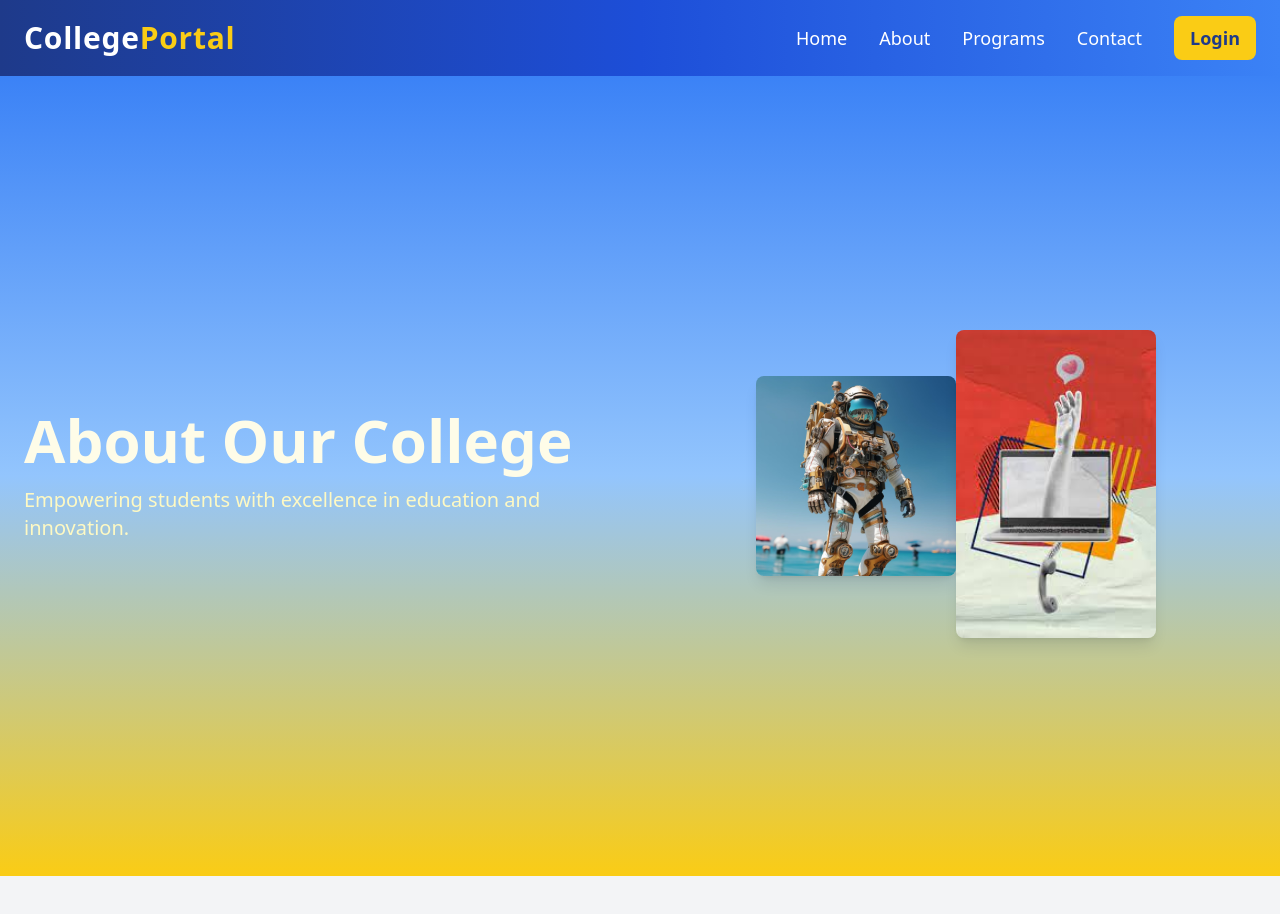
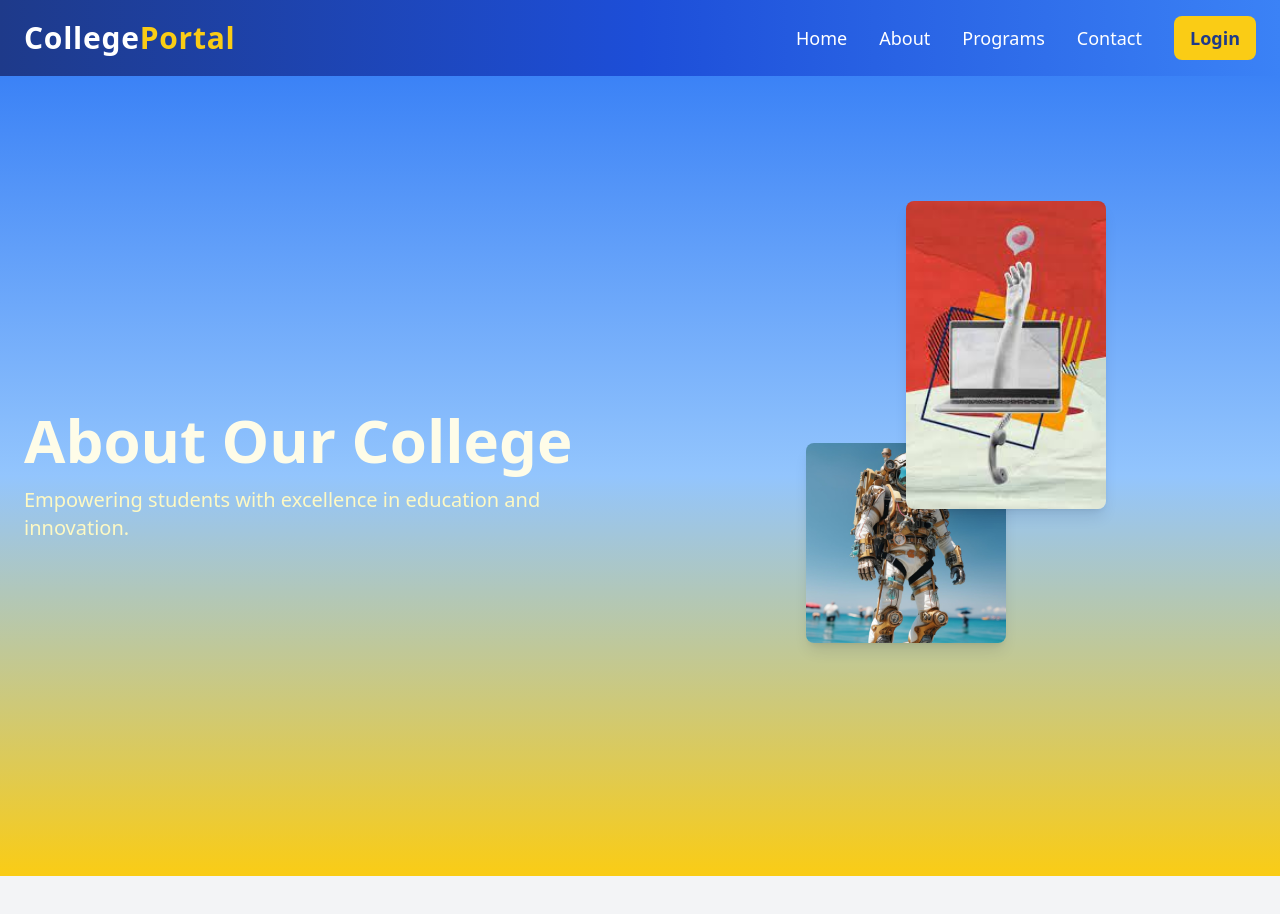
Before and after one commit to atulsadiwal/college-portal, a Next.js app: page /about in a window 1280 px wide. Shown: the top 914 px of the page. Built offline with nearby package versions, Linux system fonts and the light colour scheme.

Commit message:
New changes

```diff
--- a/src/app/about/About.js
+++ b/src/app/about/About.js
@@ -8,51 +8,44 @@ import { ScrollTrigger } from "gsap/dist/ScrollTrigger";
 import Image from "next/image";
 import { FaGraduationCap, FaBook, FaUsers, FaChalkboardTeacher } from "react-icons/fa";
 import "../../styles/globals.css";
-import Faqs from "@/components/Faqs";
-import TeamComponent from "@/components/TeamComponent";
-import WhyChooseUs from "@/components/WhyChooseUs";
-
 
 gsap.registerPlugin(ScrollTrigger);
 
 const About = () => {
-
     const heroRef = useRef(null);
     const heroTextRef = useRef(null);
     const heroImageRef = useRef(null);
     const imageRefs = useRef([]);
-    const [zIndex, setZIndex] = useState([1, 2]); // Default stacking order
+    const [zIndex, setZIndex] = useState([1, 2]);
 
     const handleHoverStart = (index) => {
         const updatedZIndex = [...zIndex];
-        updatedZIndex[index] = 2; // Bring hovered image to the front
-        updatedZIndex[1 - index] = 1; // Send the other image to the back
+        updatedZIndex[index] = 2;
+        updatedZIndex[1 - index] = 1;
         setZIndex(updatedZIndex);
     };
 
     const handleHoverEnd = () => {
-        setZIndex([1, 2]); // Reset to default order
+        setZIndex([1, 2]);
     };
     useEffect(() => {
         const tl = gsap.timeline({
             scrollTrigger: {
                 trigger: heroRef.current,
                 start: "top top",
-                end: "+=100%", // Section stays pinned until animation is done
+                end: "+=100%",
                 scrub: true,
                 pin: true,
                 anticipatePin: 1,
             },
         });
 
-        // Image grows to fill viewport
         tl.to(heroImageRef.current, {
             scale: 1,
             duration: 2,
             ease: "power3.inOut",
         });
 
-        // Text fades out
         tl.to(
             heroTextRef.current,
             {
@@ -61,10 +54,9 @@ const About = () => {
                 duration: 1,
                 ease: "power3.inOut",
             },
-            "<" // Synchronized with image animation
+            "<"
         );
 
-        // Images fade out
         imageRefs.current.forEach((imageRef) => {
             tl.to(
                 imageRef,
@@ -74,7 +66,7 @@ const About = () => {
                     duration: 1,
                     ease: "power3.inOut",
                 },
-                "<" // Synchronized with text animation
+                "<"
             );
         });
     }, []);
@@ -89,15 +81,15 @@ const About = () => {
         sections.forEach((sectionRef) => {
             gsap.fromTo(
                 sectionRef.current,
-                { opacity: 0, y: 50 }, // Start state
+                { opacity: 0, y: 50 },
                 {
                     opacity: 1,
-                    y: 0, // End state
+                    y: 0,
                     duration: 1.5,
                     ease: "power3.out",
                     scrollTrigger: {
                         trigger: sectionRef.current,
-                        start: "top 80%", // Triggers when section enters 80% of viewport
+                        start: "top 80%",
                         toggleActions: "play none none none",
                     },
                 }
@@ -109,12 +101,10 @@ const About = () => {
         <>
             <Header />
             <main className="bg-gray-100 text-gray-800">
-                {/* Hero Section */}
                 <section
                     ref={heroRef}
                     className="relative h-screen bg-gradient-to-b from-blue-500 via-blue-300 to-yellow-400 text-yellow-100 overflow-hidden flex items-center"
                 >
-    {/* Background Image */}
                     <div
                         ref={heroImageRef}
                         className="absolute inset-0 z-0 scale-0 origin-center"
@@ -129,12 +119,10 @@ const About = () => {
                         />
                     </div>
 
-    {/* Content */}
-    <div className="relative z-10 container mx-auto px-6 flex flex-col md:grid md:grid-cols-2 gap-8 items-center">
-        {/* Left Section: Text */}
+                    <div className="relative z-10 container mx-auto px-6 grid grid-cols-1 md:grid-cols-2 gap-8 items-center">
                         <div
                             ref={heroTextRef}
-            className="text-center md:text-left order-2 md:order-1"
+                            className="text-center md:text-left"
                         >
                             <h1 className="text-4xl md:text-6xl font-extrabold text-yellow-50">
                                 About Our College
@@ -144,12 +132,10 @@ const About = () => {
                             </p>
                         </div>
 
-        {/* Right Section: Images */}
-        <div className="flex-1 relative flex items-center justify-center h-full order-1 md:order-2">
-            {/* Top Left Image */}
+                        <div className="flex-1 relative flex items-center justify-center h-full">
                             <motion.div
                                 ref={(el) => (imageRefs.current[0] = el)}
-                className="absolute top-1/4 left-1/4 md:top-auto md:left-auto md:relative transform hover:scale-105 transition-transform duration-500"
+                                className="absolute top-1/4 left-1/4 transform hover:scale-105 transition-transform duration-500"
                                 whileHover={{ scale: 1.1 }}
                                 style={{ zIndex: zIndex[0] }}
                                 onHoverStart={() => handleHoverStart(0)}
@@ -164,10 +150,9 @@ const About = () => {
                                 />
                             </motion.div>
 
-            {/* Bottom Right Image */}
                             <motion.div
                                 ref={(el) => (imageRefs.current[1] = el)}
-                className="absolute bottom-1/4 right-1/4 md:bottom-auto md:right-auto md:relative transform hover:scale-105 transition-transform duration-500 mt-4"
+                                className="absolute bottom-1/4 right-1/4 transform hover:scale-105 transition-transform duration-500"
                                 whileHover={{ scale: 1.1 }}
                                 style={{ zIndex: zIndex[1] }}
                                 onHoverStart={() => handleHoverStart(1)}
@@ -185,8 +170,6 @@ const About = () => {
                     </div>
                 </section>
 
-
-                {/* Vision, Mission, Values */}
                 <section ref={visionRef} className="py-16 bg-gradient-to-r from-gray-100 via-gray-200 to-gray-300">
                     <div className="container mx-auto px-6">
                         <h2 className="text-2xl md:text-4xl font-extrabold text-center mb-12 text-gray-800">
@@ -238,7 +221,6 @@ const About = () => {
                     </div>
                 </section>
 
-                {/* Highlights */}
                 <section ref={highlightsRef} className="py-20 bg-gray-50">
                     <div className="container mx-auto px-6">
                         <h2 className="text-2xl md:text-4xl font-extrabold text-center mb-16 text-gray-800">
@@ -280,7 +262,6 @@ const About = () => {
                                     className="relative overflow-hidden rounded-lg shadow-lg bg-white group transform transition-all duration-500 hover:scale-105"
                                     whileHover={{ translateY: -5 }}
                                 >
-                                    {/* Background Image */}
                                     <div className="absolute inset-0">
                                         <Image
                                             src={item.image}
@@ -290,9 +271,7 @@ const About = () => {
                                             className="opacity-85 group-hover:opacity-50 transition-opacity duration-500"
                                         />
                                     </div>
-                                    {/* Overlay */}
                                     <div className="absolute inset-0 bg-gradient-to-b from-transparent to-gray-800 opacity-75 group-hover:opacity-90 transition-opacity duration-500"></div>
-                                    {/* Content */}
                                     <div className="relative p-8 flex flex-col items-center text-center text-yellow-200">
                                         <div className="w-16 h-16 flex items-center justify-center bg-gray-50 opacity-90 rounded-full shadow-md mb-6">
                                             {item.icon}
@@ -307,10 +286,7 @@ const About = () => {
                         </div>
                     </div>
                 </section>
-                <WhyChooseUs />
-                <TeamComponent/>
 
-                {/* Testimonials */}
                 <section ref={testimonialsRef} className="py-16">
                     <div className="container mx-auto px-6 text-center">
                         <h2 className="text-2xl md:text-3xl font-extrabold mb-12">What Our Students Say</h2>
@@ -351,10 +327,9 @@ const About = () => {
                     </div>
                 </section>
             </main>
-            <Faqs/>
             <Footer />
         </>
     );
-}
+};
 
 export default About;
```
Lines whose indentation alone changed are shown as unchanged.
